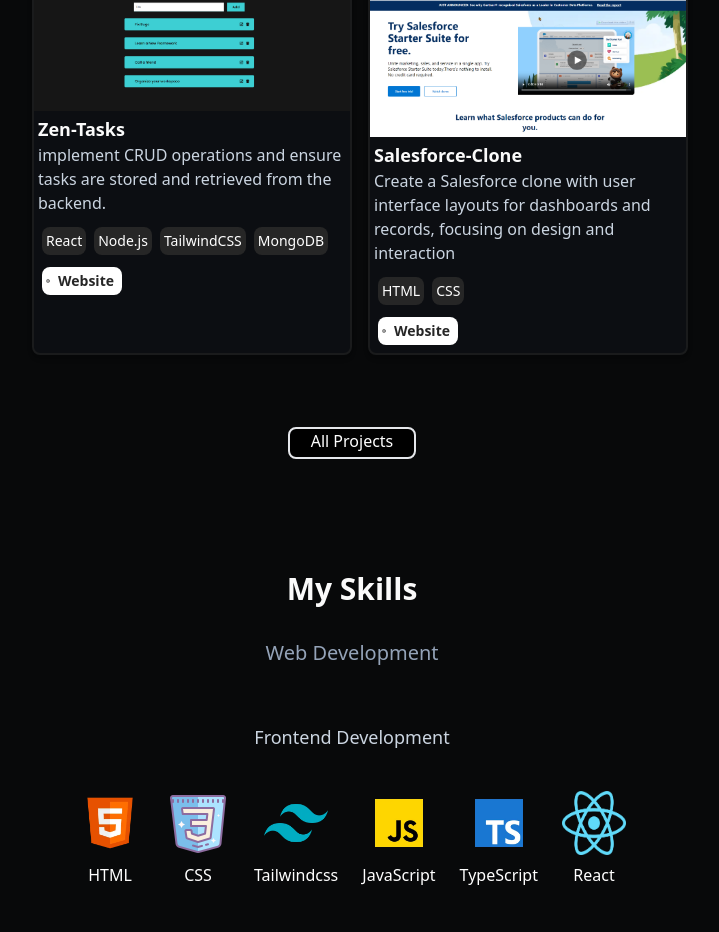
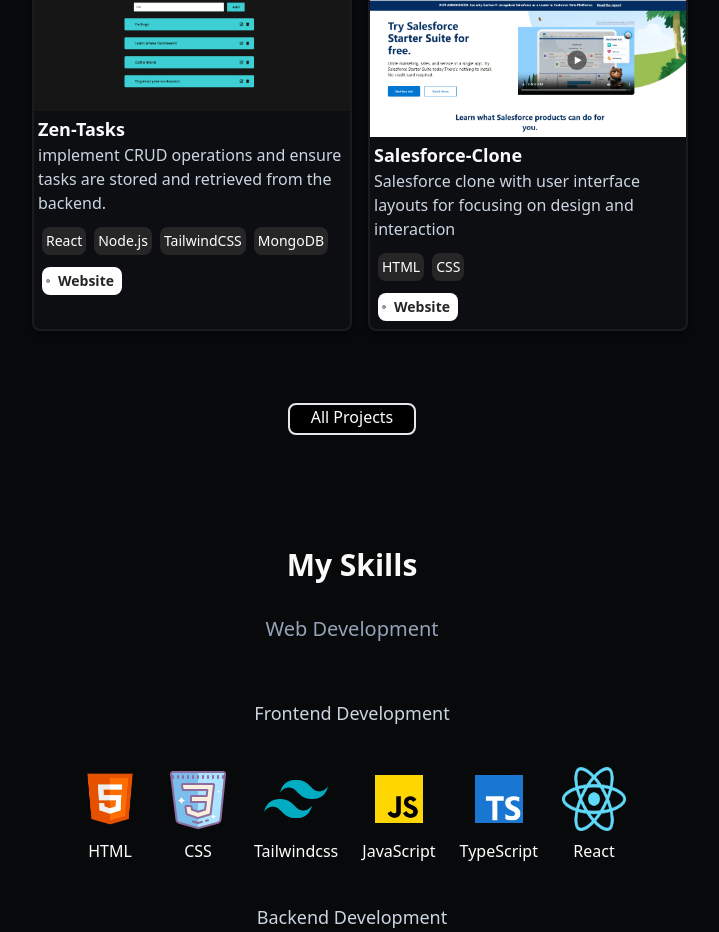
Before and after one commit to PankajKumardev/portfolio-frontend, a React (Vite) app: page / in a window 1280 px wide. Shown: the part 2017-2949 px from the top of the page, without its empty margins (288-1007 px from the left). Built offline with nearby package versions, Linux system fonts and the light colour scheme.

Commit message:
Update Project.jsx

```diff
--- a/src/pages/Project.jsx
+++ b/src/pages/Project.jsx
@@ -41,7 +41,7 @@
               <ProjectCard
             img = {salesforce}
             title = "Salesforce-Clone"
-            description = "Create a Salesforce clone with user interface layouts for dashboards and records, focusing on design and interaction"
+            description = "Salesforce clone with user interface layouts for focusing on design and interaction"
             techStack={['HTML', 'CSS']}
              website="https://salesforceclone.netlify.app/"
             />
```
